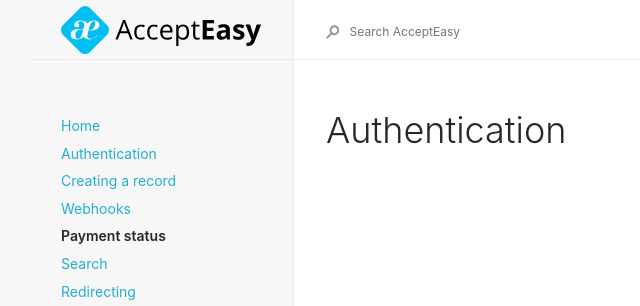
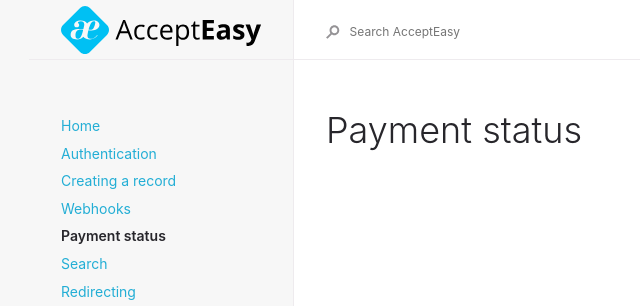
Before and after one commit to AcceptEmail/apidocs, a Jekyll site: the page built from docs/configuration.md, in a window 1280 px wide. Shown: the top 306 px of the page, without its empty margins (62-702 px from the left). Built offline with Jekyll 4.4.1, drawn with Linux system fonts in a browser that asks for light colours.

Commit message:
Update configuration.md

```diff
--- a/docs/configuration.md
+++ b/docs/configuration.md
@@ -4,5 +4,5 @@ title: Payment status
 nav_order: 5
 ---
 
-# Authentication
+# Payment status
 {: .no_toc }
```
